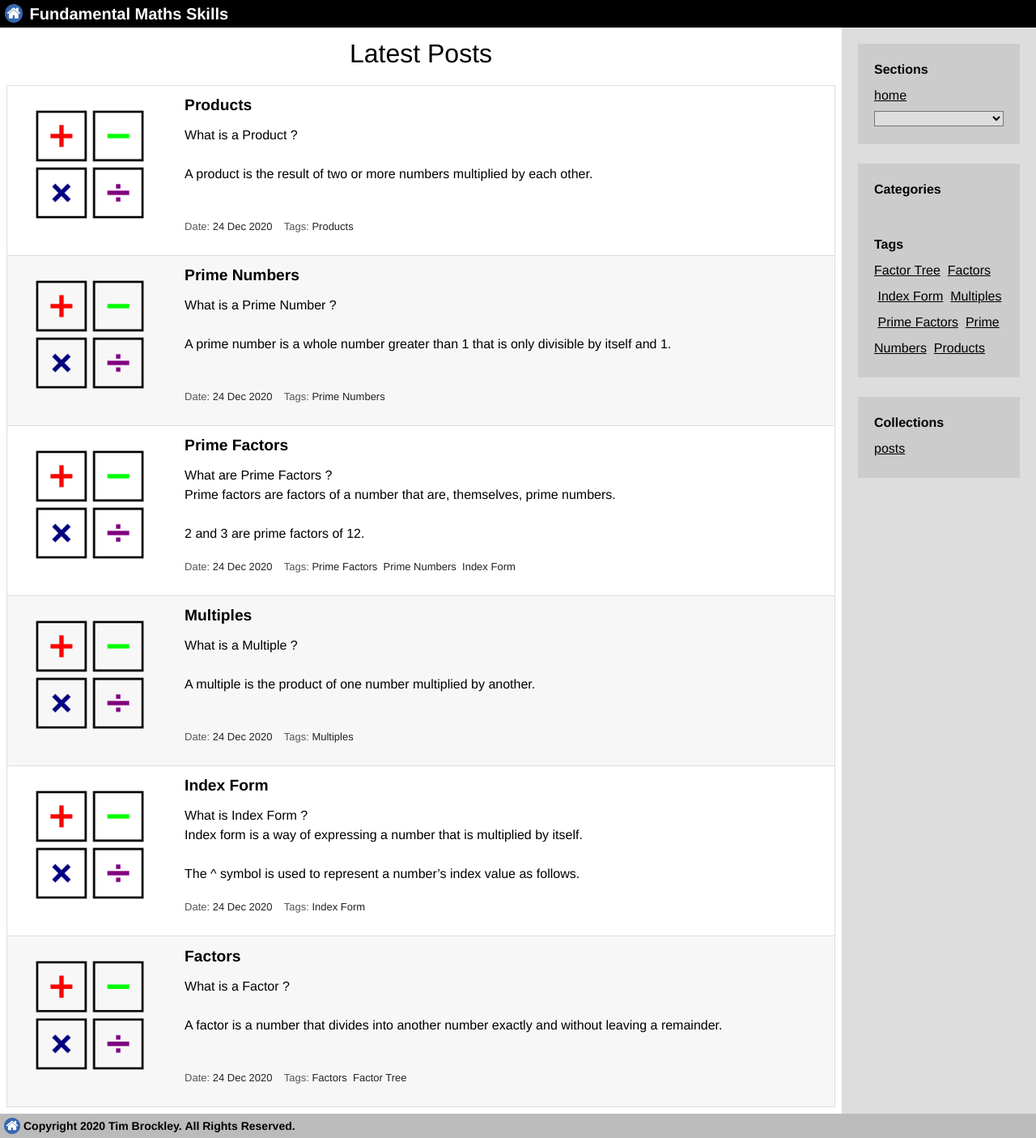
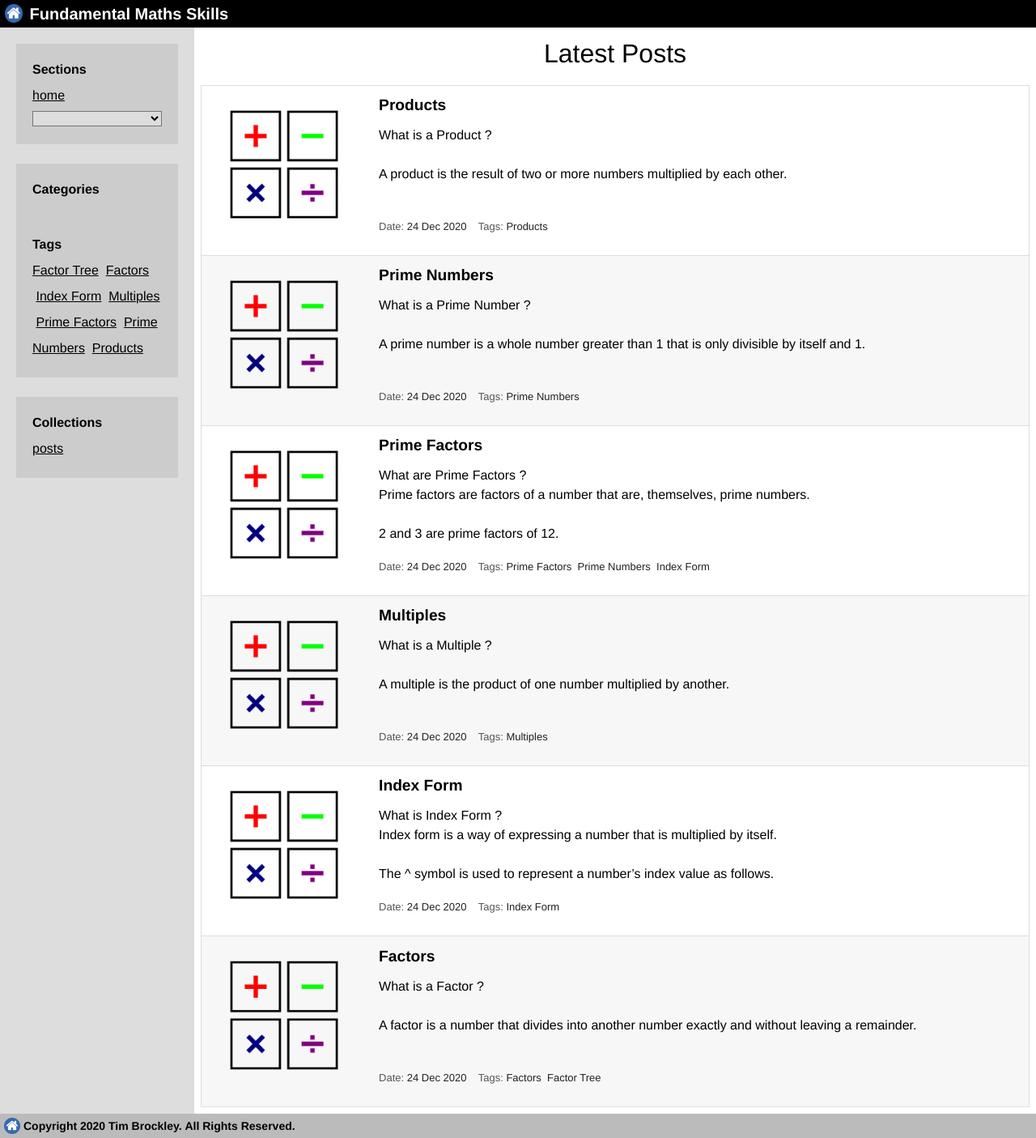
Before and after one commit to timbrockley/maths.timbrockley.co.uk, a Jekyll site: the page built from index.md, in a window 1280 px wide. Shown: the whole page at 81% size. Built offline with Jekyll 4.4.1, drawn with Linux system fonts in a browser that asks for light colours.

Commit message:
updated sidebar

```diff
--- a/assets/css/style.css
+++ b/assets/css/style.css
@@ -6,10 +6,10 @@
 body
 {
     grid-template-rows: 34px auto 30px;
-    grid-template-columns: auto 240px;
+    grid-template-columns:  240px auto;
     grid-template-areas:
         "header header"
-        "main sidebar"
+        "sidebar main"
         "footer footer";
     display: grid;
     background-color: white;
```
